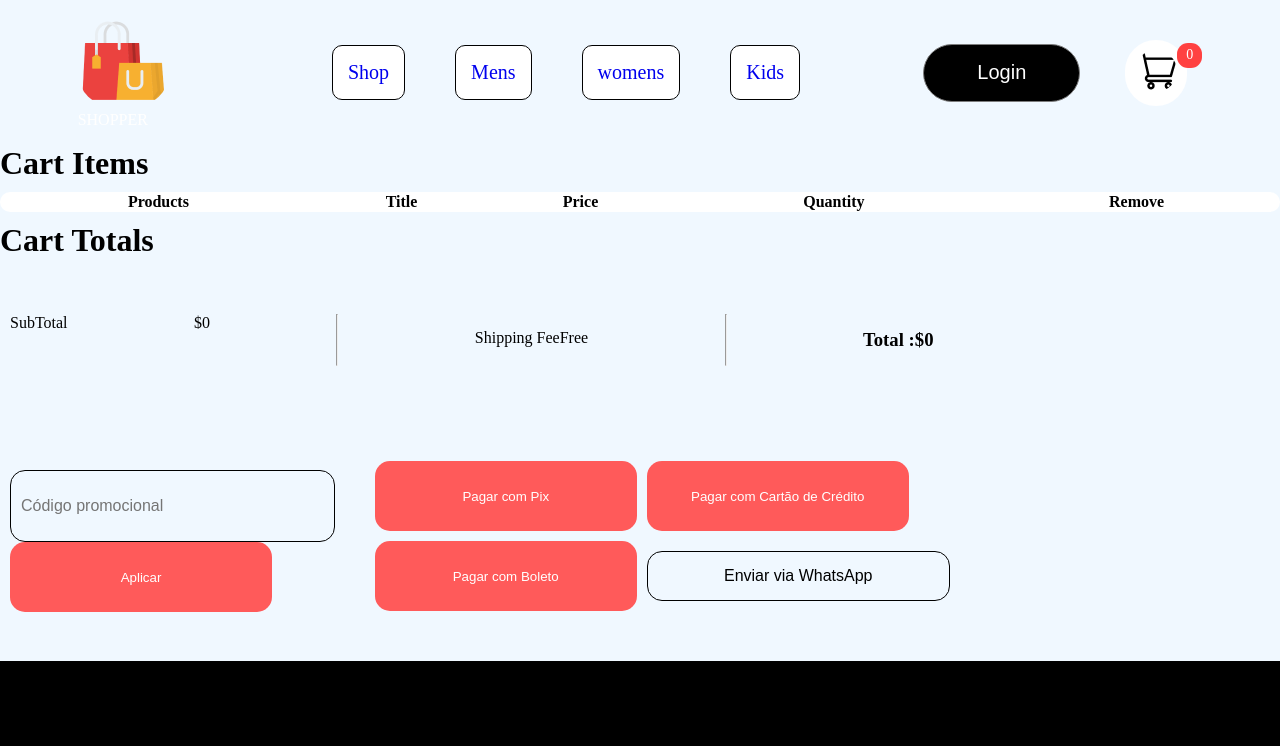
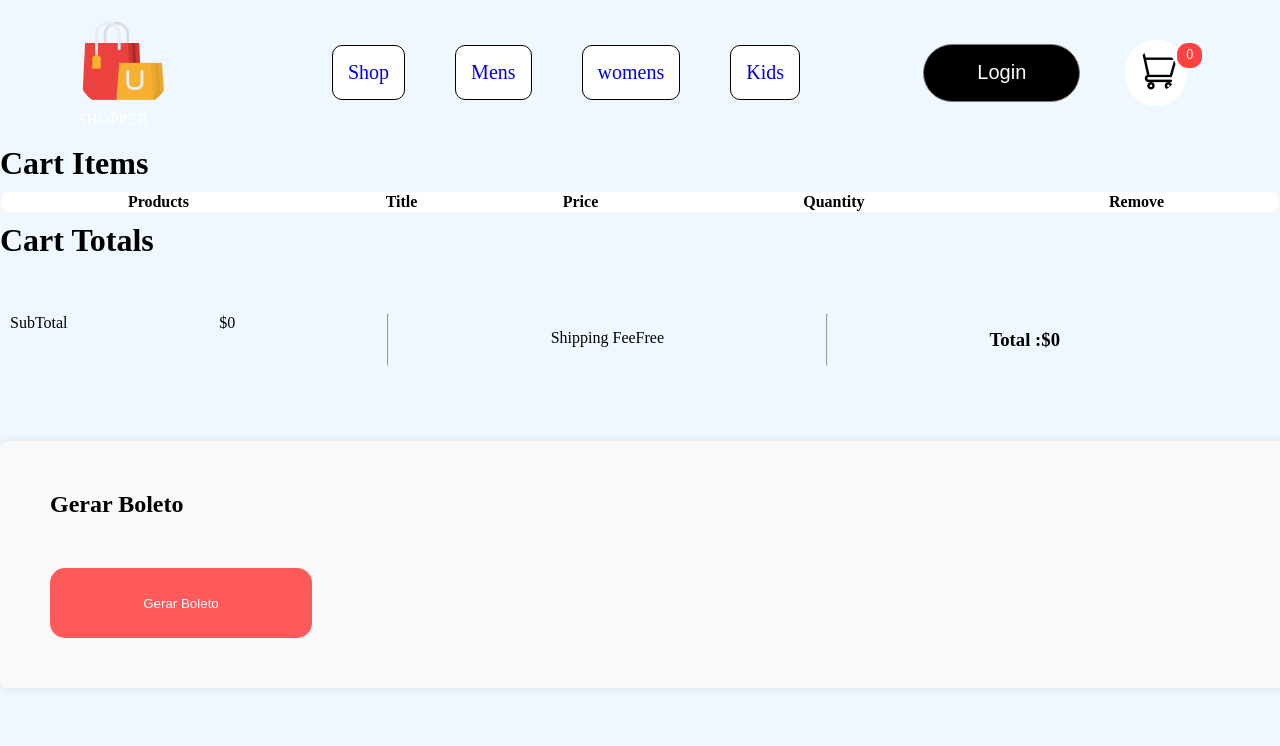
Before and after one commit to danielandersonBC96/Ecommerce.github.io, a React (Create React App) app: page /cart in a window 1280 px wide. Shown: the top 746 px of the page. Built offline with nearby package versions, Linux system fonts and the light colour scheme.

Commit message:
criando logica de gerar boleto

```diff
--- a/package.json
+++ b/package.json
@@ -6,6 +6,8 @@
     "@testing-library/jest-dom": "^5.17.0",
     "@testing-library/react": "^13.4.0",
     "@testing-library/user-event": "^13.5.0",
+    "boleto-pdf": "^0.4.0",
+    "jspdf": "^2.5.1",
     "qrcode.react": "^3.1.0",
     "react": "^18.2.0",
     "react-dom": "^18.2.0",
--- a/src/Components/CartItems/CartItems.jsx
+++ b/src/Components/CartItems/CartItems.jsx
@@ -1,36 +1,121 @@
-import React, { useContext, useState, useRef } from 'react';
+import React, { useContext, useState } from 'react';
 import { ShopContext } from '../../Context/ShopContext';
+import { jsPDF } from 'jspdf';
 import remove_icon from '../Assets/cart_cross_icon.png';
-import QRCode from 'qrcode.react';
-import "./Cartitems.css";
+import './Cartitems.css';
 
 export const CartItems = () => {
   const { getToTalCartAmount, all_product, cartItem, removeCartItem } = useContext(ShopContext);
   const [promoCode, setPromoCode] = useState('');
   const [userPhoneNumber, setUserPhoneNumber] = useState('');
   const [deliveryTime, setDeliveryTime] = useState('40 a 60 minutos');
-    const qrCodeRef = useRef(null);
   const [selectedPaymentMethod, setSelectedPaymentMethod] = useState('');
   const [loading, setLoading] = useState(false);
   const [showModal, setShowModal] = useState(false);
   const [discount, setDiscount] = useState(0);
+  const [dataVencimento, setDataVencimento] = useState('');
+  const [valor, setValor] = useState('');
+  const [nomePagador, setNomePagador] = useState('');
+  const [numeroDocumento, setNumeroDocumento] = useState('');
+  const [nossoNumero, setNossoNumero] = useState('');
+
+
+  const handleGerarBoleto = () => {
+    // Criar um novo documento PDF
+    const doc = new jsPDF('p', 'mm', 'a4');
+
+    // Definir variáveis para coordenadas e tamanhos
+    const margin = 10;
+    const pageWidth = doc.internal.pageSize.getWidth();
+    let y = margin;
+
+    // Função para desenhar um retângulo
+    const drawRectangle = (x, y, width, height) => {
+      doc.rect(x, y, width, height);
+    };
+
+
+
+    // Função para adicionar uma seção ao boleto
+    const addSection = (title, content, startX, startY, width, height, fontSize = 12) => {
+      drawRectangle(startX, startY, width, height);
+      doc.setFontSize(fontSize);
+      doc.setFillColor(230, 230, 230)
+      doc.text(title, startX + margin / 2, startY + margin / 2);
+      doc.setFontSize(10);
+      doc.text(content, startX + margin / 2, startY + margin / 2 + 7);
+    };
+
+    // Adicionar informações do boleto
+   // Adicionar informações do boleto
+
+   addSection('Banco:', '001-9', margin, y, 25, 15, 16);
+   addSection('Pagamento', '', margin + 25, y, pageWidth - margin * 2 - 25, 15);
+   y += 15;
+
+   addSection('Beneficiário:', 'CENTRO CULTURAL CHANNEL LTDA', margin, y,    pageWidth - margin * 2, 15 )
+   y += 15;
+
+    addSection('Endereço', 'Rua Principal, 123 - Bairro Centro - CEP: 12345-678 - Cidade/UF', margin, y, pageWidth - margin * 2, 15);
+    y += 15;
+
+    addSection('Contato', '(00) 1234-5678   E-mail: contato@centroculturalchannel.com', margin, y, pageWidth - margin * 2, 15);
+    y += 15;
+
+    addSection('Pagador', 'DANIEL ANDERSON BRANDAO CAMPOS', margin, y, pageWidth - margin * 2, 15);
+    y += 15;
+
+    addSection('Endereço', 'Rua do Pagador, 456 - Bairro Pagador - CEP: 98765-432 - Cidade/UF', margin, y, pageWidth - margin * 2, 15);
+    y += 15;
+
+    addSection('Data do Documento', '06/02/2024', margin, y, pageWidth / 2 - margin * 0.5, 15);
+    addSection('Nosso Número', '00027159750000341145', pageWidth / 2 + margin / 2, y, pageWidth / 2 - margin * 1.5, 15);
+    y += 15;
+
+    addSection('Vencimento', '06/02/2024', margin, y, pageWidth / 2 - margin * 0.5, 15);
+    addSection('Valor', 'R$ 405,67', pageWidth / 2 + margin / 2, y, pageWidth / 2 - margin * 1.5, 15);
+    y += 15;
+
+    addSection('Descrição dos Produtos', '', margin, y, pageWidth - margin * 2, 15);
+    y += 15;
+
+    addSection('1. Produto A', 'R$ 100,00', margin, y, pageWidth - margin * 2, 15);
+    y += 15;
+
+    addSection('2. Produto B', 'R$ 200,00', margin, y, pageWidth - margin * 2, 15);
+    y += 15;
+
+    addSection('3. Produto C', 'R$ 105,67', margin, y, pageWidth - margin * 2, 15);
+    y += 15;
+
+    addSection('4. Produto D', 'R$ 0,00', margin, y, pageWidth - margin * 2, 15);
+    y += 15;
+
+    addSection('Linha Digitável', '00190.00009 02715.975005 00341.145175 7 96180000040567', margin, y, pageWidth - margin * 2, 15);
+    y += 15;
+
+    addSection('Código de Barras', '[CÓDIGO DE BARRAS AQUI]', margin, y, pageWidth - margin * 2, 15);
+
+
+
+
+    // Salvar o documento
+    doc.save('boleto.pdf');
+  };
+
 
   const handleInputChange = (event) => {
     setPromoCode(event.target.value);
-    }
+  };
 
   const applyPromoCode = () => {
-        // Verifica se o código promocional é válido
-        // Por exemplo, poderia ser uma chamada a uma API para validar o código
     if (promoCode === 'DESCONTO10') {
-            // Se o código for válido, aplica um desconto de 10%
       setDiscount(0.1);
       alert('Código promocional aplicado com sucesso!');
     } else {
       alert('Código promocional inválido!');
     }
-    }
-
+  };
   const sendWhatsAppMessage = () => {
     // Filtra apenas os produtos que estão no carrinho
     const cartItems = all_product.filter(product => cartItem[product.id] > 0);
@@ -60,26 +145,26 @@ export const CartItems = () => {
     }, 2000);
 }
 
+
   const selectPaymentMethod = (paymentMethod) => {
     setSelectedPaymentMethod(paymentMethod);
-    }
+  };
 
   const validatePaymentMethod = (event) => {
-        event.preventDefault(); // Impede o envio do formulário
-
+    event.preventDefault();
     if (selectedPaymentMethod) {
-            sendWhatsAppMessage(); // Chama a função para enviar a mensagem pelo WhatsApp
+      sendWhatsAppMessage();
     } else {
-            alert("Por favor, selecione um método de pagamento antes de enviar o formulário.");
+      alert('Por favor, selecione um método de pagamento antes de enviar o formulário.');
     }
-    }
+  };
 
   const closeModal = () => {
     setShowModal(false);
   };
 
   return (
-        <div className='cartitems'>
+    <div className="cartitems">
       <h1>Cart Items</h1>
       <table className="cartitems-table">
         <thead>
@@ -96,20 +181,11 @@ export const CartItems = () => {
             if (cartItem[product.id] > 0) {
               return (
                 <tr className="cartitems-row" key={product.id}>
-                                    <td>
-                                        <img src={product.image} className='carticon-product-icon' alt='product'/>
-                                    </td>
+                  <td><img src={product.image} className="carticon-product-icon" alt="product" /></td>
                   <td>{product.name}</td>
                   <td>{product.new_price}</td>
                   <td>{cartItem[product.id]}</td>
-                                    <td>
-                                        <img
-                                            src={remove_icon}
-                                            onClick={() => removeCartItem(product.id)}
-                                            alt='remove'
-                                            className='remove-icon'
-                                        />
-                                    </td>
+                  <td><img src={remove_icon} onClick={() => removeCartItem(product.id)} alt="remove" className="remove-icon" /></td>
                 </tr>
               );
             }
@@ -123,48 +199,59 @@ export const CartItems = () => {
           <div className="cartitems-total-item">
             <p>SubTotal</p>
             <p>${getToTalCartAmount()}</p>
-                        <hr/>
+            <hr />
             <div className="cartitems-total-item">
               <p>Shipping Fee</p>
               <p>Free</p>
             </div>
-                        <hr/>
+            <hr />
             <div className="cartitems-total-item">
               <h3>Total : </h3>
               <h3>${getToTalCartAmount()}</h3>
             </div>
-                        <div>
-                            <div className='promo-code'>
+          </div>
+          <div className="promo-code">
+          <div className="boleto-form">
+            <h2>Gerar Boleto</h2>
 
+            <button onClick={ handleGerarBoleto}>Gerar Boleto</button>
+          </div>
+          </div>
         </div>
 
-                        </div>
-                    </div>
+
         <div className="cartitems-promocode">
           <div className="cartitems-promobox">
             <div className="left-content">
               <input type="text" placeholder="Código promocional" value={promoCode} onChange={handleInputChange} />
               <button onClick={applyPromoCode}>Aplicar</button>
             </div>
-                            <form onSubmit={validatePaymentMethod} className='form-button-enviar'>
+            <form onSubmit={validatePaymentMethod} className="form-button-enviar">
               <button type="button" onClick={() => selectPaymentMethod('Pix')}>Pagar com Pix</button>
               <button type="button" onClick={() => selectPaymentMethod('Cartão de Crédito')}>Pagar com Cartão de Crédito</button>
-                                <button type="button" onClick={() => selectPaymentMethod('Boleto')}>Pagar com Boleto</button>
-                                <input type="submit" value="Enviar via WhatsApp" />
+
+              <button className="whatsappbutton" type="button" onClick={() => sendWhatsAppMessage()}>
+                {loading ? 'Enviando...' : 'Enviar via WhatsApp'}
+              </button>
             </form>
-
+            {/* Modal de carregamento */}
+            {showModal && (
+              <div className="loading-modal">
+                <div className="loading-spinner"></div>
+              </div>
+            )}
+            {/* Modal */}
+            {showModal && (
+              <div className="modal">
+                <div className="modal-content">
+                  <span className="close" onClick={closeModal}>&times;</span>
+                  <p>Envio concluído!</p>
+                </div>
+              </div>
+            )}
           </div>
         </div>
       </div>
     </div>
-            {showModal && (
-                <div className="modal">
-                    <div className="modal-content">
-                        <span className="close" onClick={closeModal}>&times;</span> {/* Botão de fechar */}
-                        <p>Envio concluído!</p> {/* Mensagem no modal */}
-                    </div>
-                </div>
-            )}
-        </div>
   );
-}
+};
--- a/src/Components/CartItems/Cartitems.css
+++ b/src/Components/CartItems/Cartitems.css
@@ -123,40 +123,47 @@
 
 
 
-/* Estilo para o modal */
-.modal {
-  display: none; /* Ocultar por padrão */
-  position: fixed;
-  z-index: 1;
-  left: 0;
-  top: 0;
-  width: 100%;
-  height: 100%;
-  overflow: auto;
-  background-color: rgb(0,0,0);
-  background-color: rgba(0,0,0,0.4);
+.boleto-form {
+  width: 1900px;
+
+  margin: 20px auto;
+  padding: 50px;
+  background-color: #f9f9f9;
+  border-radius: 8px;
+  box-shadow: 0 0 10px rgba(0, 0, 0, 0.1);
+
 }
 
-/* Conteúdo do modal */
-.modal-content {
-  background-color: #fefefe;
-  margin: 15% auto;
-  padding: 20px;
-  border: 1px solid #888;
-  width: 80%;
+.form-group {
+  margin-bottom: 30px;
 }
 
-/* Fechar botão */
-.close {
-  color: #aaa;
-  float: right;
-  font-size: 28px;
+.form-group label {
+  display: block;
   font-weight: bold;
+  margin-bottom: 10px;
 }
 
-.close:hover,
-.close:focus {
-  color: black;
-  text-decoration: none;
+.form-group input {
+  width: calc(100% - 20px);
+  padding: 12px;
+
+  border: 15px solid 1px;
+  border-radius: 6px;
+  font-size: 16px;
+
+}
+
+button {
+  background-color: #007bff;
+  color: #fff;
+  border: none;
+  padding: 15px 30px;
+  border-radius: 6px;
   cursor: pointer;
+  transition: background-color 0.3s ease;
 }
+
+button:hover {
+  background-color: #0056b3;
+}
```
Also changed, not shown: 1 other file (tests, documents, lock files or other folders). Lines whose indentation alone changed are shown as unchanged.
